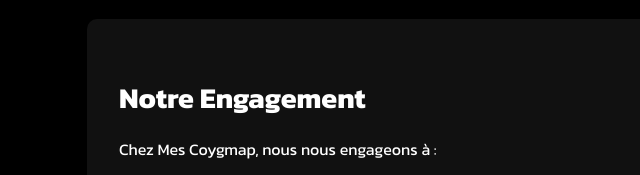
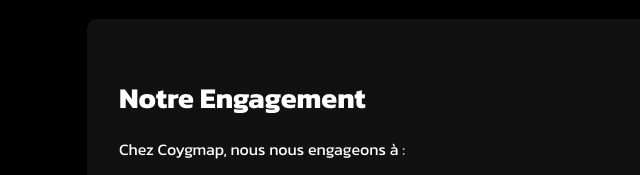
Before and after one commit to Hugodrc55/Coygmap-site, a plain HTML site: page about.html in a window 1280 px wide. Shown: the part 1300-1475 px from the top of the page, 103-743 px from the left. Drawn offline with Linux system fonts and the light colour scheme.

Commit message:
erreurs de syntaxe

```diff
--- a/about.html
+++ b/about.html
@@ -66,7 +66,7 @@
 
         <section class="about-section">
           <h2>Notre Engagement</h2>
-          <p>Chez Mes Coygmap, nous nous engageons à :</p>
+          <p>Chez Coygmap, nous nous engageons à :</p>
           <ul>
             <li>Créer des expériences de jeu uniques et mémorables</li>
             <li>Maintenir un haut niveau de qualité dans chacune de nos créations</li>
```
